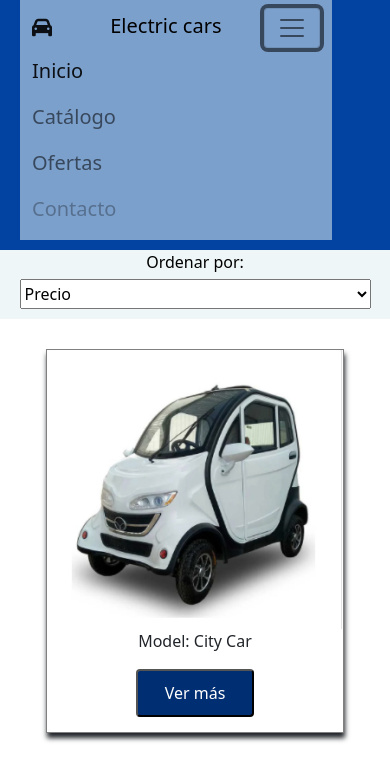
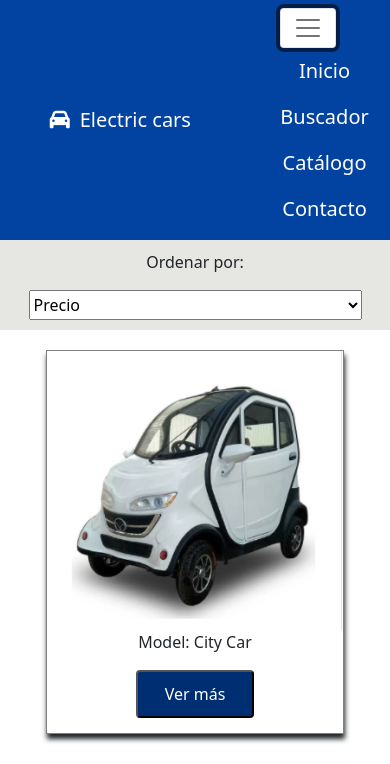
Before and after one commit to SamirCasis/DesafioCSS-A4, a plain HTML site: page index.html in a window 390 px wide. Both pictures are taken after a click on the button "Toggle navigation". Shown: the top 764 px of the page. Drawn offline with nearby package versions, Linux system fonts and the light colour scheme.

Commit message:
incluye boton del menu desplegable

```diff
--- a/assets/css/style.css
+++ b/assets/css/style.css
@@ -5,55 +5,58 @@ body {
     grid-template-rows: 1fr 1 fr 10fr 1fr;
     grid-template-areas:
         "header"
-        "nav"
+        "section"
         "main"
         "footer";
 }
 
 header {
     grid-area: header;
+    display: flex;
     background-color: rgb(2, 66, 161);
-    display: flex;
-    flex-direction: column;
+    font-size: 20px;
+    margin-top: 0;
+    justify-content: space-around;
 }
 
 .textoheader {
     display: flex;
+    margin-left: 5px;
     align-items: center;
+    color: white;
     gap: 10px;
-    margin-left: 20px;
-    color: white;
-    font-size: 20px;
 }
 
-.botongrupal {
-    margin-right: 20px;
-    color: white;
-    font-size: x-large;
+.textoheader p {
+    margin: 0;
 }
 
-#menu {
-    display: none;
+.textoheader i {
     color: white;
 }
 
-#menu li {
-    margin-bottom: 10px;
+.container-fluid {
+    padding: 0;
+    border-radius: 5px;
+text-align: center;
 }
 
-nav {
-    grid-area: nav;
-    display: flex;
-    flex-direction: column;
-    align-items: center;
-    margin-bottom: 10px;
-    background-color: rgba(225, 238, 240, 0.547);
-    padding-bottom: 10px;
+.navbar button {
+    background-color: white;
 }
 
-nav p {
-    color: black;
-    margin-bottom: 5px;
+#inicio a {
+    color: white;
+}
+
+.menu {
+    display: none;
+}
+
+#buscador {
+    background-color: rgb(230, 230, 227);
+    padding: 10px;
+    text-align: center;
 }
 
 .filtro {
@@ -66,7 +69,7 @@ main {
     min-height: fit-content;
 }
 
-.oferta {
+#oferta {
     display: flex;
     flex-direction: column;
     align-items: center;
@@ -82,6 +85,7 @@ main {
     margin-bottom: 30px;
 }
 
+
 .producto button {
     padding: 10px;
     width: 40%;
@@ -91,12 +95,14 @@ main {
     margin-bottom: 15px;
 }
 
+
 .páginas {
     justify-content: center;
     text-align: center;
     color: white;
     padding: 10px 10px;
     margin: 20px 5px;
+
 
 }
 
@@ -137,7 +143,7 @@ footer {
         grid-template-columns: 1fr 7fr;
         grid-template-rows: 1fr 6fr 1fr;
         grid-template-areas:
-            "header nav"
+            "header section"
             "header main"
             "footer main";
         min-height: 100vh;
@@ -146,23 +152,31 @@ footer {
     header {
         display: flex;
         flex-direction: column;
-        align-items: start;
-    }
+     }
 
-    .textoheader {
-        display: flex;
-        flex-direction: column;
-        margin-top: 20px;
-    }
+.textoheader {
+    text-align: start;
+}
 
-
-    #menu {
-        display: block;
-    }
+.navbar {
+    display: none;
+}
 
     main {
         display: flex;
         flex-direction: column;
+    }
+
+    .botongrupal {
+        display: none;
+    }
+
+    .menu {
+        display:block;
+    }
+
+    .menu li {
+        margin-bottom: 20px;
     }
 
     .oferta {
@@ -173,15 +187,11 @@ footer {
         gap: 10px;
     }
 
-
-
     .páginas {
         align-items: flex-start;
     }
 
-    .botongrupal {
-        display: none;
-    }
+
 
     footer {
         text-align: center;
--- a/index.html
+++ b/index.html
@@ -13,43 +13,39 @@
 
 <body>
 
-    <header>
+    <header id="inicio">
         <div class="textoheader">
-            <nav class="navbar navbar-expand-lg navbar-light">
+            <i class="fa-solid fa-car"></i>
+            <p>Electric cars</p>
+        </div>
+        <nav class="navbar navbar-expand-lg col-2 navbar-light">
             <div class="container-fluid">
-                    <a class="navbar-brand" href="#"><i class="fa-solid fa-car"></i></a>
-                    <p>Electric cars</p>
-                    <article>
-                    <button class="navbar-toggler" type="button" data-bs-toggle="collapse" data-bs-target="#navbarNav"
-                        aria-controls="navbarNav" aria-expanded="false" aria-label="Toggle navigation">
+            <button class="navbar-toggler" type="button" data-bs-toggle="collapse" data-bs-target="#navbarNavAltMarkup" aria-controls="navbarNavAltMarkup" aria-expanded="false" aria-label="Toggle navigation">
                 <span class="navbar-toggler-icon"></span>
               </button>
-                </article>
-                    <div class="collapse navbar-collapse" id="navbarNav">
-                        <ul class="navbar-nav">
-                            <li class="nav-item">
-                                <a class="nav-link active" aria-current="page" href="#">Inicio</a>
-                            </li>
-                            <li class="nav-item">
-                                <a class="nav-link" href="#">Catálogo</a>
-                            </li>
-                            <li class="nav-item">
-                                <a class="nav-link" href="#">Ofertas</a>
-                            </li>
-                            <li class="nav-item">
-                                <a class="nav-link disabled">Contacto</a>
-                            </li>
-                        </ul>
+              <div class="collapse navbar-collapse" id="navbarNavAltMarkup">
+                <div class="navbar-nav">
+                  <a class="nav-link active" aria-current="page" href="#inicio">Inicio</a>
+                  <a class="nav-link" href="#buscador">Buscador</a>
+                  <a class="nav-link" href="#oferta">Catálogo</a>
+                  <a class="nav-link" href="#contacto">Contacto</a>
+                </div>
               </div>
             </div>
           </nav>
-        </div>
-        <div class="botongrupal">
-            <!--   <i class="fa-solid fa-bars"></i> -->
-        </div>
+          <article class="menu">
+            <ul type="none">
+                <li><a href="#inicio">Inicio</a></li>
+                <li><a href="#buscador">Buscador</a></li>
+                <li><a href="#oferta">Catalogo</a></li>
+                <li><a href="#Contacto">Contacto</a></li>
+            </ul>
+          </article>
+
+
     </header>
 
-    <nav>
+    <section id="buscador">
         <div>
             <p>Ordenar por:</p>
         </div>
@@ -57,10 +53,9 @@
             <option selected>Precio</option>
             <option value="1">Precio</option>
         </select>
-    </nav>
+    </section>
 
-    <main>
-        <div class="oferta">
+    <main id="oferta">
         <div class="producto">
             <div><img src="./assets/img/citycar.png" alt="autoportada"></div>
             <div>
@@ -117,7 +112,6 @@
             </div>
             <div><button>Ver más</button></div>
         </div>
-        </div>
 
         <div class="páginas">
             <a href="./index.html">
@@ -129,7 +123,7 @@
         </div>
     </main>
 
-    <footer>
+    <footer id="contacto">
         <div class="iconosfoot">
             <i class="fa-brands fa-square-facebook"></i>
             <i class="fa-brands fa-instagram"></i>
```
Lines whose indentation alone changed are shown as unchanged.
